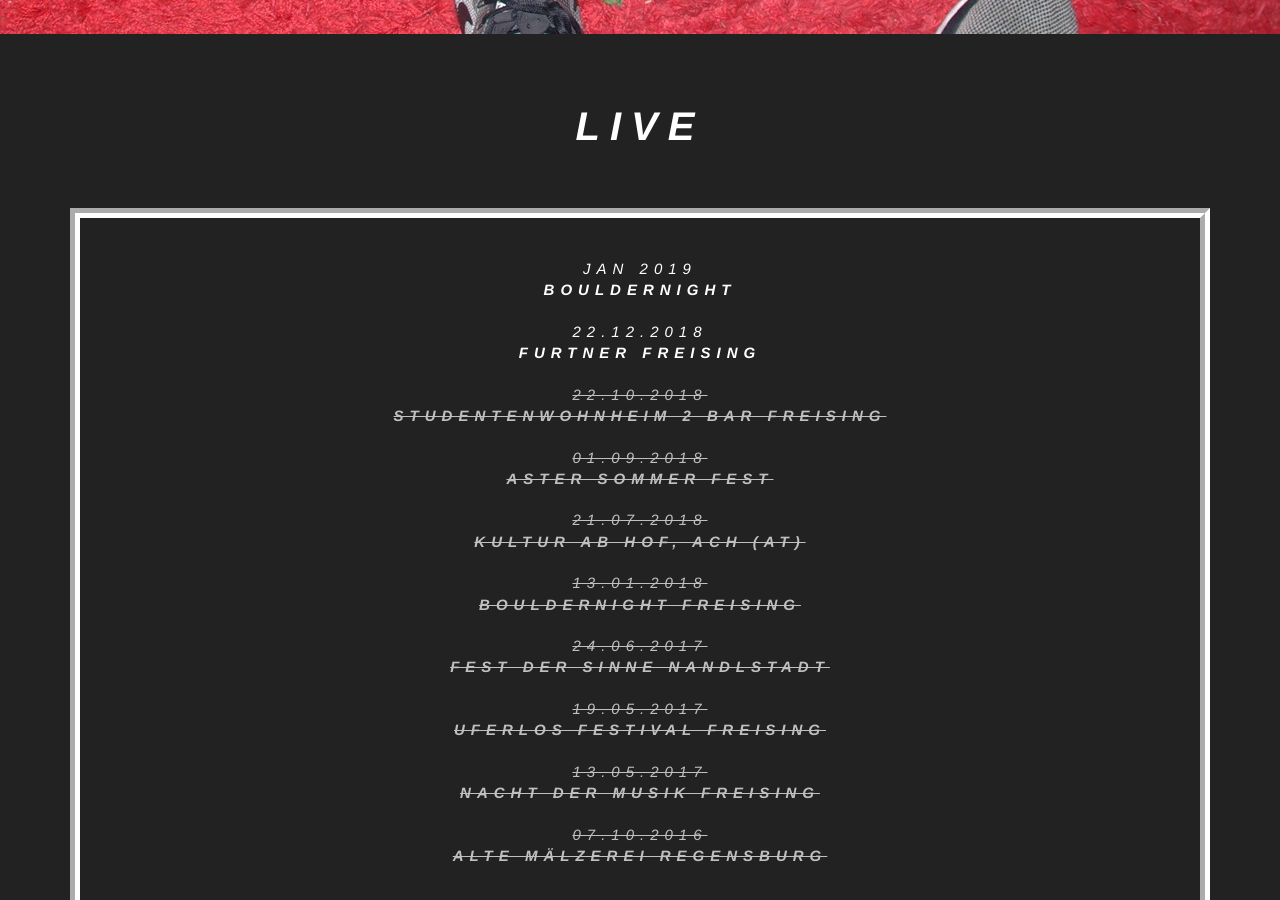
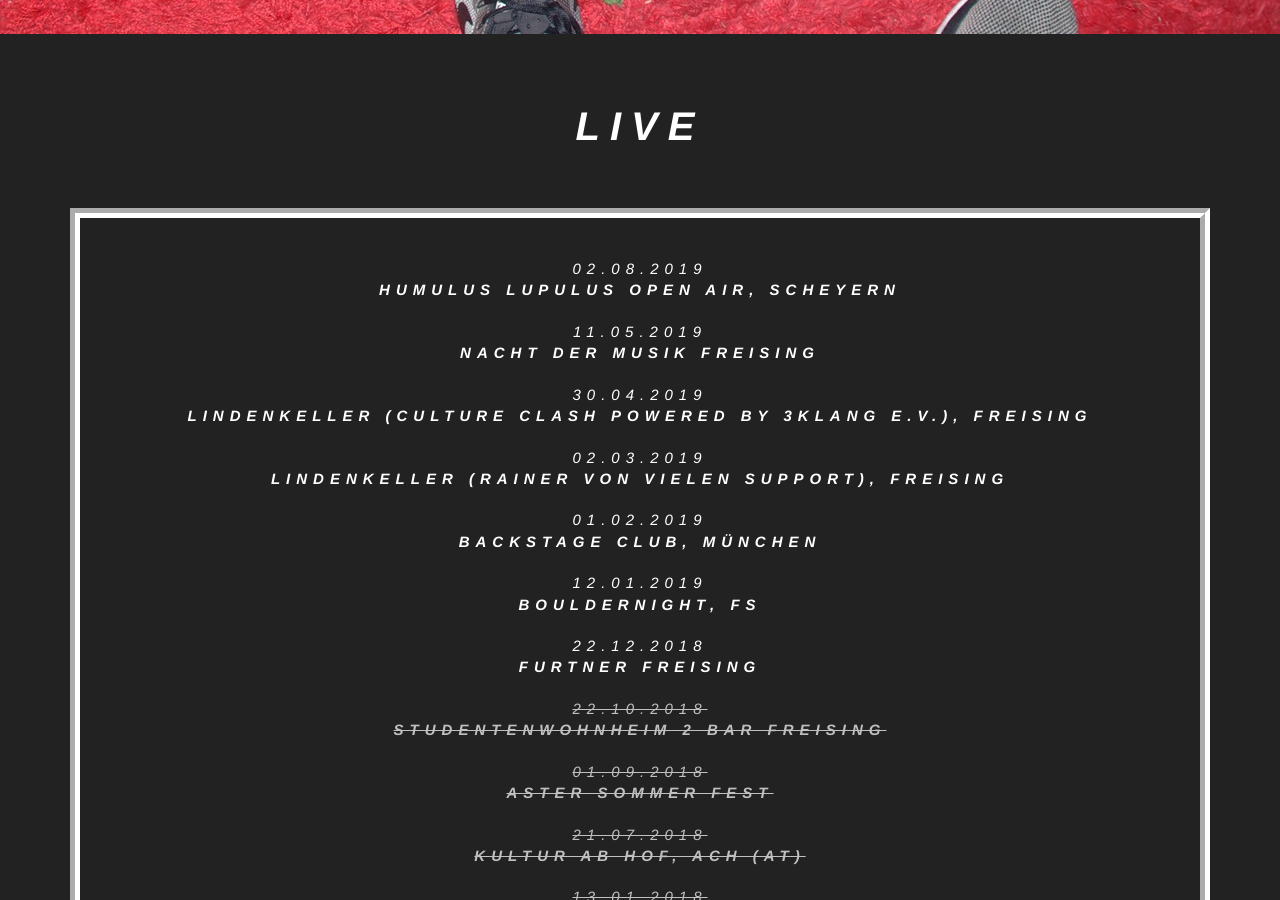
Before and after one commit to jabbadafunk/jabbadafunk.github.io, a Jekyll site: the page built from index.html, in a window 1280 px wide and 900 px high, scrolled down 866 px. Built offline with Jekyll 4.4.1, drawn with Linux system fonts in a browser that asks for light colours.

Commit message:
Update from Forestry.io - Updated gigs.yml

```diff
--- a/_data/gigs.yml
+++ b/_data/gigs.yml
@@ -1,6 +1,21 @@
 ---
-- location: 'Bouldernight '
-  date: Jan 2019
+- location: Humulus Lupulus Open Air, Scheyern
+  date: 02.08.2019
+  completed: false
+- location: Nacht der Musik Freising
+  date: 11.05.2019
+  completed: false
+- location: Lindenkeller (Culture Clash powered by 3Klang e.V.), Freising
+  date: 30.04.2019
+  completed: false
+- location: Lindenkeller (Rainer von Vielen Support), Freising
+  date: 02.03.2019
+  completed: false
+- location: Backstage Club, München
+  date: 01.02.2019
+  completed: false
+- location: Bouldernight, FS
+  date: 12.01.2019
   completed: false
 - location: 'Furtner Freising '
   date: 22.12.2018
```
